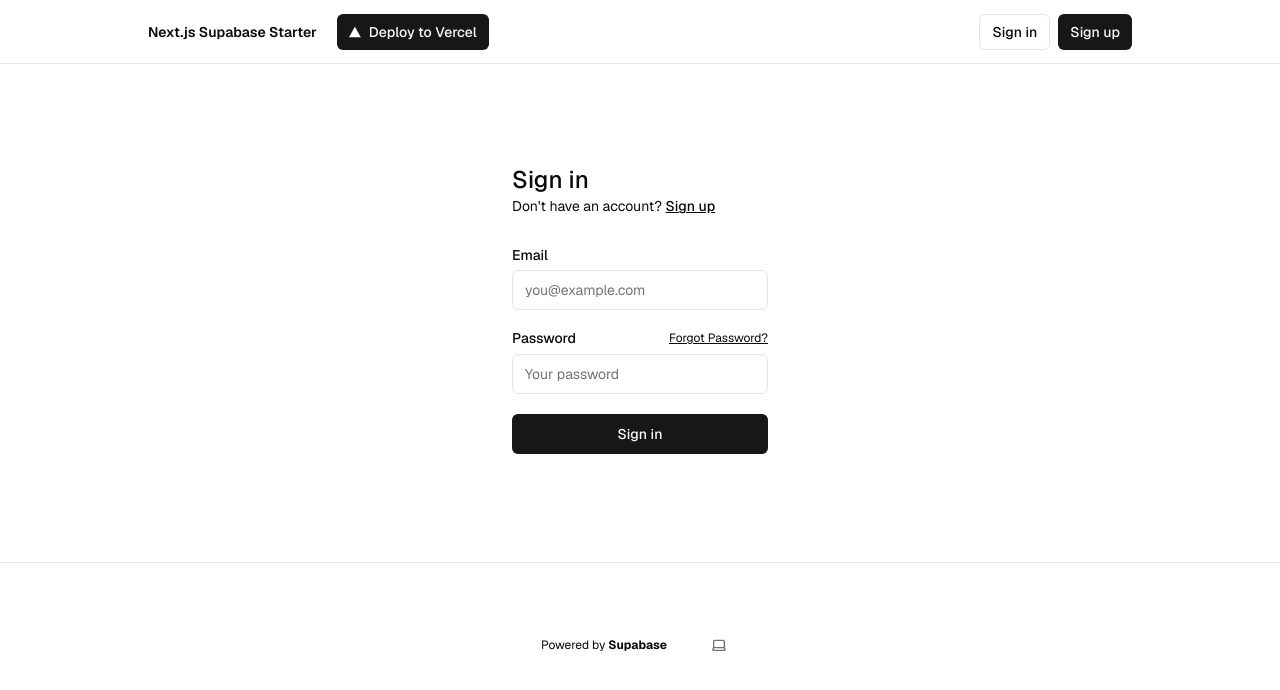
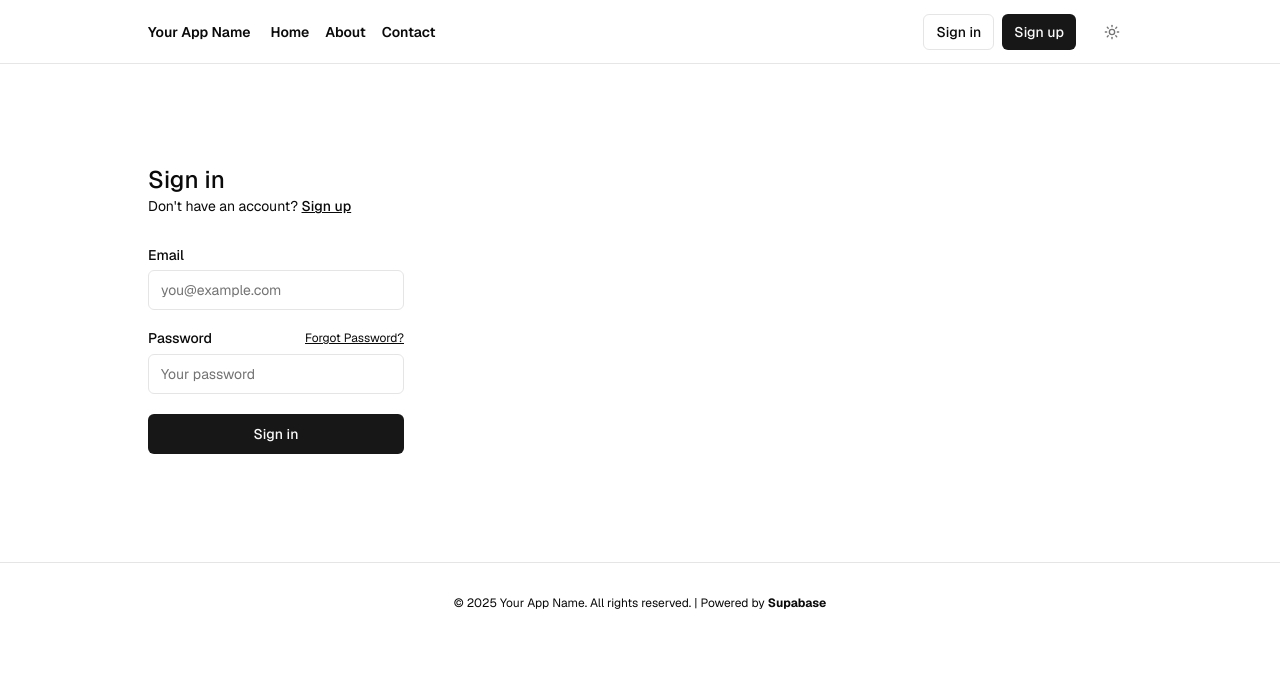
Before and after one commit to Ramdhik/Qucuci, a Next.js app: page /sign-in in a window 1280 px wide. Shown: the top 690 px of the page. Built offline with nearby package versions, Linux system fonts and the light colour scheme; no server answers.

Commit message:
adjustment

```diff
--- /dev/null
+++ b/app/home/page.tsx
@@ -0,0 +1,62 @@
+import Link from 'next/link';
+import { createClient } from '@/utils/supabase/server';
+
+export default async function HomePage() {
+  const supabase = await createClient();
+  const {
+    data: { user },
+  } = await supabase.auth.getUser();
+
+  return (
+    <div className="flex flex-col gap-8 py-8">
+      <section className="w-full">
+        <h1 className="text-4xl font-bold mb-4">Welcome to Your App</h1>
+        <p className="text-lg mb-6">This is your new home page. You can customize it however you like.</p>
+
+        {!user ? (
+          <div className="flex gap-4">
+            <Link href="/sign-in" className="bg-primary text-primary-foreground px-4 py-2 rounded-md">
+              Sign In
+            </Link>
+            <Link href="/sign-up" className="border border-primary text-primary px-4 py-2 rounded-md">
+              Sign Up
+            </Link>
+          </div>
+        ) : (
+          <Link href="/protected" className="bg-primary text-primary-foreground px-4 py-2 rounded-md">
+            Go to Dashboard
+          </Link>
+        )}
+      </section>
+
+      {/* Add more sections as needed */}
+      <section className="w-full mt-12">
+        <h2 className="text-2xl font-bold mb-4">Features</h2>
+        <div className="grid grid-cols-1 md:grid-cols-3 gap-6">
+          <div className="p-6 border rounded-lg">
+            <h3 className="text-xl font-semibold mb-2">Feature 1</h3>
+            <p>Description of feature 1.</p>
+          </div>
+          <div className="p-6 border rounded-lg">
+            <h3 className="text-xl font-semibold mb-2">Feature 2</h3>
+            <p>Description of feature 2.</p>
+          </div>
+          <div className="p-6 border rounded-lg">
+            <h3 className="text-xl font-semibold mb-2">Feature 3</h3>
+            <p>Description of feature 3.</p>
+          </div>
+        </div>
+      </section>
+
+      {/* Link back to tutorial page */}
+      <section className="w-full mt-8">
+        <p className="text-sm text-secondary-foreground">
+          Need to see the Supabase tutorial again?{' '}
+          <Link href="/" className="text-primary underline">
+            Go back to the tutorial page
+          </Link>
+        </p>
+      </section>
+    </div>
+  );
+}
--- a/app/layout.tsx
+++ b/app/layout.tsx
@@ -1,26 +1,21 @@
-import DeployButton from "@/components/deploy-button";
-import { EnvVarWarning } from "@/components/env-var-warning";
-import HeaderAuth from "@/components/header-auth";
-import { ThemeSwitcher } from "@/components/theme-switcher";
-import { hasEnvVars } from "@/utils/supabase/check-env-vars";
-import { Geist } from "next/font/google";
-import { ThemeProvider } from "next-themes";
-import Link from "next/link";
-import "./globals.css";
+import HeaderAuth from '@/components/header-auth';
+import { ThemeSwitcher } from '@/components/theme-switcher';
+import { Geist } from 'next/font/google';
+import { ThemeProvider } from 'next-themes';
+import Link from 'next/link';
+import './globals.css';
 
-const defaultUrl = process.env.VERCEL_URL
-  ? `https://${process.env.VERCEL_URL}`
-  : "http://localhost:3000";
+const defaultUrl = process.env.VERCEL_URL ? `https://${process.env.VERCEL_URL}` : 'http://localhost:3000';
 
 export const metadata = {
   metadataBase: new URL(defaultUrl),
-  title: "Next.js and Supabase Starter Kit",
-  description: "The fastest way to build apps with Next.js and Supabase",
+  title: 'Your App Name', // Ubah sesuai nama aplikasi Anda
+  description: 'Description of your application', // Ubah sesuai deskripsi aplikasi Anda
 };
 
 const geistSans = Geist({
-  display: "swap",
-  subsets: ["latin"],
+  display: 'swap',
+  subsets: ['latin'],
 });
 
 export default function RootLayout({
@@ -33,40 +28,45 @@ export default function RootLayout({
       <body className="bg-background text-foreground">
         <ThemeProvider
           attribute="class"
-          defaultTheme="system"
-          enableSystem
+          defaultTheme="light" // Mengubah default theme ke light (putih)
+          enableSystem={false} // Menonaktifkan system theme
           disableTransitionOnChange
         >
           <main className="min-h-screen flex flex-col items-center">
             <div className="flex-1 w-full flex flex-col gap-20 items-center">
+              {/* Navbar */}
               <nav className="w-full flex justify-center border-b border-b-foreground/10 h-16">
                 <div className="w-full max-w-5xl flex justify-between items-center p-3 px-5 text-sm">
                   <div className="flex gap-5 items-center font-semibold">
-                    <Link href={"/"}>Next.js Supabase Starter</Link>
-                    <div className="flex items-center gap-2">
-                      <DeployButton />
+                    <Link href={'/home'}>Your App Name</Link> {/* Ubah link ke /home dan nama aplikasi */}
+                    <div className="flex items-center gap-4">
+                      <Link href={'/home'}>Home</Link>
+                      <Link href={'/about'}>About</Link>
+                      <Link href={'/contact'}>Contact</Link>
                     </div>
                   </div>
-                  {!hasEnvVars ? <EnvVarWarning /> : <HeaderAuth />}
+                  <div className="flex items-center gap-4">
+                    <HeaderAuth /> {/* Komponen untuk login/logout */}
+                    <ThemeSwitcher /> {/* Mempertahankan theme switcher */}
+                  </div>
                 </div>
               </nav>
-              <div className="flex flex-col gap-20 max-w-5xl p-5">
-                {children}
-              </div>
 
-              <footer className="w-full flex items-center justify-center border-t mx-auto text-center text-xs gap-8 py-16">
+              {/* Page Content */}
+              <div className="flex flex-col gap-20 max-w-5xl p-5 w-full">{children}</div>
+
+              {/* Footer */}
+              <footer className="w-full flex items-center justify-center border-t mx-auto text-center text-xs gap-8 py-8">
                 <p>
-                  Powered by{" "}
-                  <a
-                    href="https://supabase.com/?utm_source=create-next-app&utm_medium=template&utm_term=nextjs"
-                    target="_blank"
-                    className="font-bold hover:underline"
-                    rel="noreferrer"
-                  >
-                    Supabase
-                  </a>
+                  © {new Date().getFullYear()} Your App Name. All rights reserved.
+                  {' | '}
+                  <span>
+                    Powered by{' '}
+                    <a href="https://supabase.com/?utm_source=create-next-app&utm_medium=template&utm_term=nextjs" target="_blank" className="font-bold hover:underline" rel="noreferrer">
+                      Supabase
+                    </a>
+                  </span>
                 </p>
-                <ThemeSwitcher />
               </footer>
             </div>
           </main>
--- a/app/page.tsx
+++ b/app/page.tsx
@@ -2,12 +2,24 @@ import Hero from "@/components/hero";
 import ConnectSupabaseSteps from "@/components/tutorial/connect-supabase-steps";
 import SignUpUserSteps from "@/components/tutorial/sign-up-user-steps";
 import { hasEnvVars } from "@/utils/supabase/check-env-vars";
+import Link from "next/link";
 
 export default async function Home() {
   return (
     <>
       <Hero />
       <main className="flex-1 flex flex-col gap-6 px-4">
+        <div className="flex flex-col gap-4 mb-4">
+          <h2 className="font-medium text-xl">Welcome to Your App</h2>
+          <p>This is your customized Supabase starter template. You can edit this page or navigate to your new home page.</p>
+          <Link
+            href="/home"
+            className="bg-primary text-primary-foreground px-4 py-2 rounded-md w-fit"
+          >
+            Go to Home Page
+          </Link>
+        </div>
+
         <h2 className="font-medium text-xl mb-4">Next steps</h2>
         {hasEnvVars ? <SignUpUserSteps /> : <ConnectSupabaseSteps />}
       </main>
--- a/app/protected/page.tsx
+++ b/app/protected/page.tsx
@@ -14,25 +14,5 @@ export default async function ProtectedPage() {
     return redirect("/sign-in");
   }
 
-  return (
-    <div className="flex-1 w-full flex flex-col gap-12">
-      <div className="w-full">
-        <div className="bg-accent text-sm p-3 px-5 rounded-md text-foreground flex gap-3 items-center">
-          <InfoIcon size="16" strokeWidth={2} />
-          This is a protected page that you can only see as an authenticated
-          user
-        </div>
-      </div>
-      <div className="flex flex-col gap-2 items-start">
-        <h2 className="font-bold text-2xl mb-4">Your user details</h2>
-        <pre className="text-xs font-mono p-3 rounded border max-h-32 overflow-auto">
-          {JSON.stringify(user, null, 2)}
-        </pre>
-      </div>
-      <div>
-        <h2 className="font-bold text-2xl mb-4">Next steps</h2>
-        <FetchDataSteps />
-      </div>
-    </div>
-  );
+
 }
--- a/components/deploy-button.tsx
+++ /dev/null
@@ -1,25 +0,0 @@
-import Link from "next/link";
-import { Button } from "./ui/button";
-
-export default function DeployButton() {
-  return (
-    <>
-      <Link
-        href="https://vercel.com/new/clone?repository-url=https%3A%2F%2Fgithub.com%2Fvercel%2Fnext.js%2Ftree%2Fcanary%2Fexamples%2Fwith-supabase&project-name=nextjs-with-supabase&repository-name=nextjs-with-supabase&demo-title=nextjs-with-supabase&demo-description=This+starter+configures+Supabase+Auth+to+use+cookies%2C+making+the+user%27s+session+available+throughout+the+entire+Next.js+app+-+Client+Components%2C+Server+Components%2C+Route+Handlers%2C+Server+Actions+and+Middleware.&demo-url=https%3A%2F%2Fdemo-nextjs-with-supabase.vercel.app%2F&external-id=https%3A%2F%2Fgithub.com%2Fvercel%2Fnext.js%2Ftree%2Fcanary%2Fexamples%2Fwith-supabase&demo-image=https%3A%2F%2Fdemo-nextjs-with-supabase.vercel.app%2Fopengraph-image.png"
-        target="_blank"
-      >
-        <Button className="flex items-center gap-2" size={"sm"}>
-          <svg
-            className="h-3 w-3"
-            viewBox="0 0 76 65"
-            fill="hsl(var(--background)/1)"
-            xmlns="http://www.w3.org/2000/svg"
-          >
-            <path d="M37.5274 0L75.0548 65H0L37.5274 0Z" fill="inherit" />
-          </svg>
-          <span>Deploy to Vercel</span>
-        </Button>
-      </Link>
-    </>
-  );
-}
--- a/components/env-var-warning.tsx
+++ /dev/null
@@ -1,33 +0,0 @@
-import Link from "next/link";
-import { Badge } from "./ui/badge";
-import { Button } from "./ui/button";
-
-export function EnvVarWarning() {
-  return (
-    <div className="flex gap-4 items-center">
-      <Badge variant={"outline"} className="font-normal">
-        Supabase environment variables required
-      </Badge>
-      <div className="flex gap-2">
-        <Button
-          asChild
-          size="sm"
-          variant={"outline"}
-          disabled
-          className="opacity-75 cursor-none pointer-events-none"
-        >
-          <Link href="/sign-in">Sign in</Link>
-        </Button>
-        <Button
-          asChild
-          size="sm"
-          variant={"default"}
-          disabled
-          className="opacity-75 cursor-none pointer-events-none"
-        >
-          <Link href="/sign-up">Sign up</Link>
-        </Button>
-      </div>
-    </div>
-  );
-}
```
